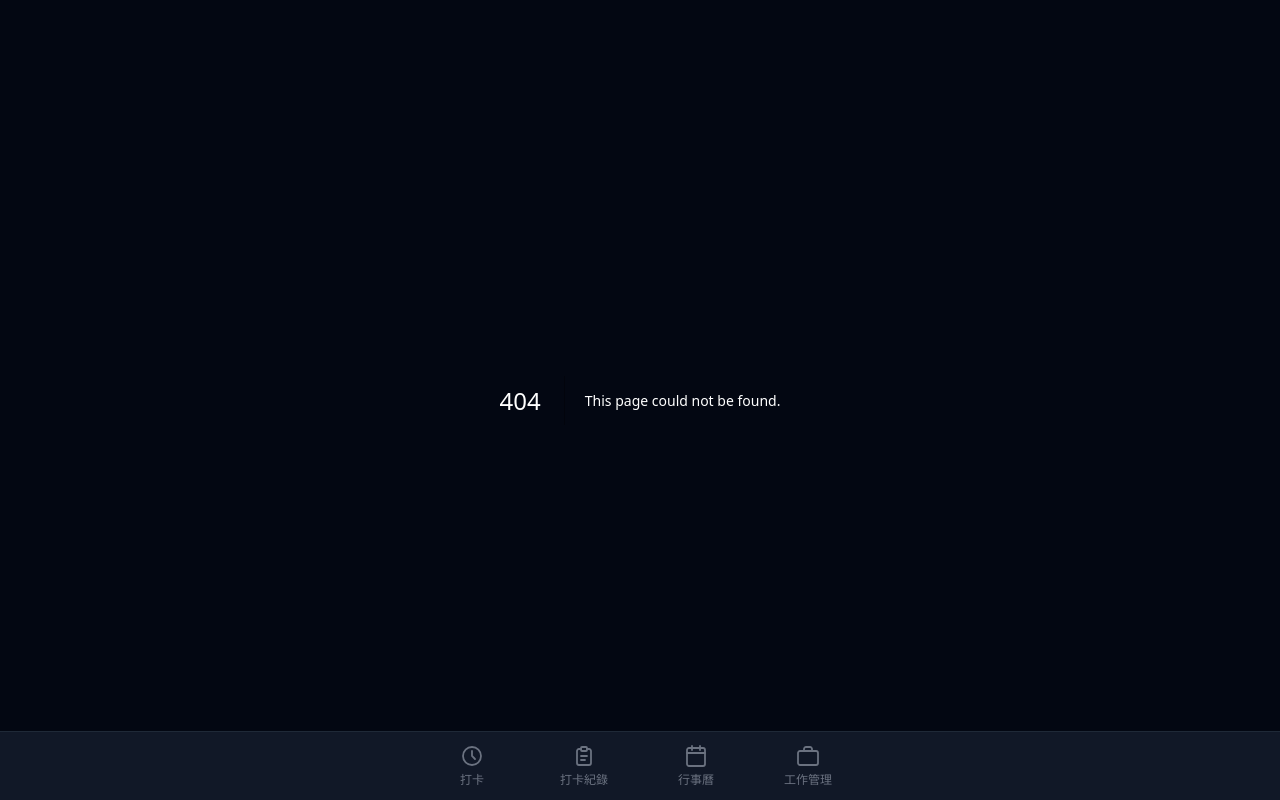
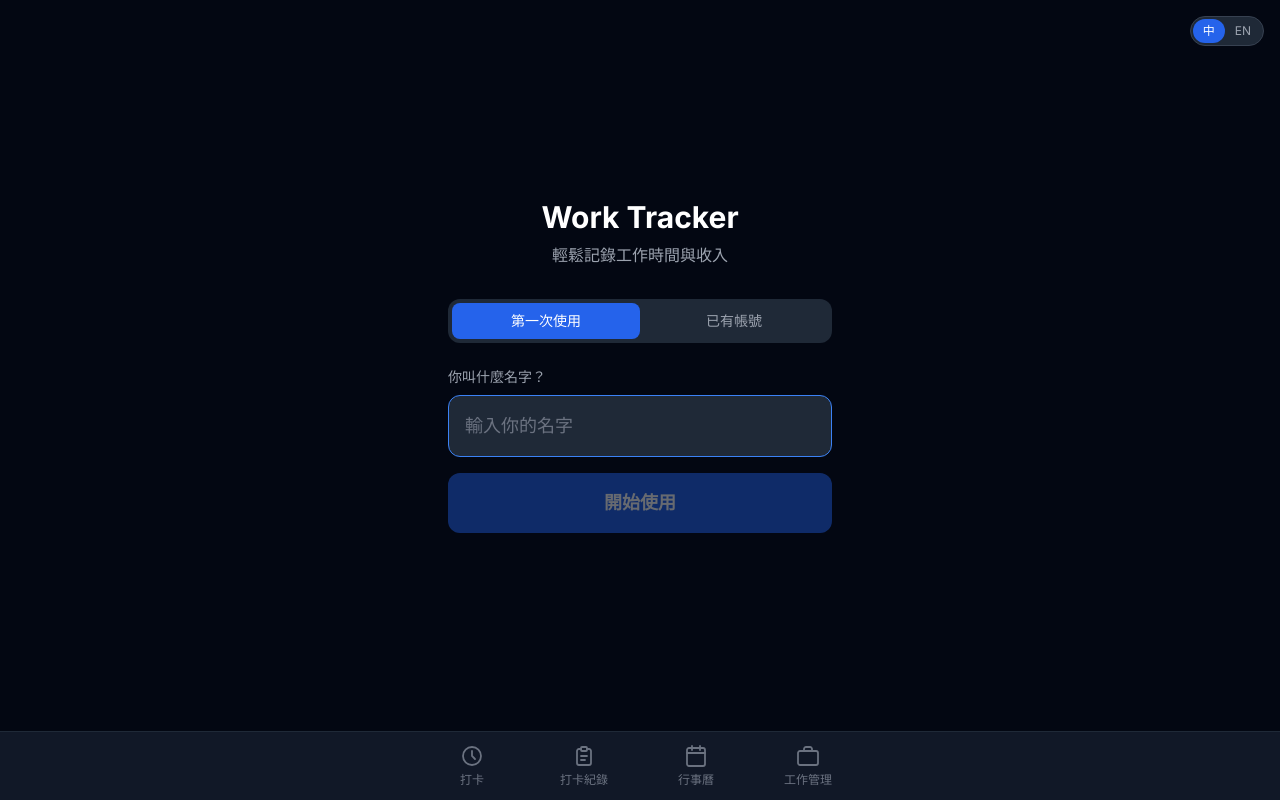
Before and after one commit to AidenChueh/work-tracker, a Next.js app: page /login in a window 1280 px wide. Before the commit this address had no page. Built offline with nearby package versions, Linux system fonts and the light colour scheme.

Commit message:
feat: 新增 /login 登入頁（新裝置 / 已有帳號兩個 tab）

```diff
--- /dev/null
+++ b/src/app/login/page.tsx
@@ -0,0 +1,141 @@
+"use client";
+import { useState } from "react";
+import { useRouter } from "next/navigation";
+import { LocaleToggle } from "@/components/LocaleToggle";
+import { useLocale } from "@/hooks/useLocale";
+
+type Tab = "new" | "restore";
+
+export default function LoginPage() {
+  const router = useRouter();
+  const { t } = useLocale();
+  const [tab, setTab] = useState<Tab>("new");
+
+  const [name, setName] = useState("");
+
+  const [restoreDeviceId, setRestoreDeviceId] = useState("");
+  const [restoreName, setRestoreName] = useState("");
+  const [restoreError, setRestoreError] = useState("");
+  const [restoring, setRestoring] = useState(false);
+
+  const handleNewUser = async (e: React.FormEvent) => {
+    e.preventDefault();
+    const trimmed = name.trim();
+    if (!trimmed) return;
+    const deviceId = crypto.randomUUID();
+    await fetch("/api/device", {
+      method: "POST",
+      headers: { "Content-Type": "application/json" },
+      body: JSON.stringify({ deviceId }),
+    });
+    localStorage.setItem("deviceId", deviceId);
+    localStorage.setItem("userName", trimmed);
+    router.replace("/");
+  };
+
+  const handleRestore = async (e: React.FormEvent) => {
+    e.preventDefault();
+    const id = restoreDeviceId.trim();
+    const nm = restoreName.trim();
+    if (!id || !nm) return;
+    setRestoring(true);
+    setRestoreError("");
+    const res = await fetch(`/api/device?deviceId=${encodeURIComponent(id)}`);
+    if (!res.ok) {
+      setRestoreError(t("login.restoreError"));
+      setRestoring(false);
+      return;
+    }
+    localStorage.setItem("deviceId", id);
+    localStorage.setItem("userName", nm);
+    router.replace("/");
+  };
+
+  return (
+    <div className="relative h-full bg-gray-950 text-white flex flex-col items-center justify-center px-6">
+      <div className="absolute top-4 right-4">
+        <LocaleToggle />
+      </div>
+
+      <h1 className="text-3xl font-bold mb-2">Work Tracker</h1>
+      <p className="text-gray-400 mb-8">{t("onboarding.subtitle")}</p>
+
+      <div className="flex bg-gray-800 rounded-xl p-1 mb-6 w-full max-w-sm">
+        <button
+          type="button"
+          onClick={() => setTab("new")}
+          className={`flex-1 py-2 rounded-lg text-sm font-medium transition-colors ${
+            tab === "new" ? "bg-blue-600 text-white" : "text-gray-400 hover:text-gray-200"
+          }`}
+        >
+          {t("login.tabNew")}
+        </button>
+        <button
+          type="button"
+          onClick={() => setTab("restore")}
+          className={`flex-1 py-2 rounded-lg text-sm font-medium transition-colors ${
+            tab === "restore" ? "bg-blue-600 text-white" : "text-gray-400 hover:text-gray-200"
+          }`}
+        >
+          {t("login.tabRestore")}
+        </button>
+      </div>
+
+      {tab === "new" ? (
+        <form onSubmit={handleNewUser} className="w-full max-w-sm space-y-4">
+          <div>
+            <label className="block text-sm text-gray-400 mb-2">{t("onboarding.askName")}</label>
+            <input
+              type="text"
+              value={name}
+              onChange={(e) => setName(e.target.value)}
+              placeholder={t("onboarding.namePlaceholder")}
+              autoFocus
+              className="w-full bg-gray-800 border border-gray-700 rounded-xl px-4 py-4 text-white text-lg placeholder-gray-500 focus:outline-none focus:border-blue-500"
+            />
+          </div>
+          <button
+            type="submit"
+            disabled={!name.trim()}
+            className="w-full py-4 rounded-xl bg-blue-600 text-white text-lg font-semibold hover:bg-blue-700 disabled:opacity-40 transition-colors"
+          >
+            {t("onboarding.start")}
+          </button>
+        </form>
+      ) : (
+        <form onSubmit={handleRestore} className="w-full max-w-sm space-y-4">
+          <div>
+            <label className="block text-sm text-gray-400 mb-2">{t("login.deviceIdLabel")}</label>
+            <input
+              type="text"
+              value={restoreDeviceId}
+              onChange={(e) => { setRestoreDeviceId(e.target.value); setRestoreError(""); }}
+              placeholder={t("login.deviceIdPlaceholder")}
+              className="w-full bg-gray-800 border border-gray-700 rounded-xl px-4 py-3 text-white text-sm placeholder-gray-500 focus:outline-none focus:border-blue-500 font-mono"
+            />
+          </div>
+          <div>
+            <label className="block text-sm text-gray-400 mb-2">{t("onboarding.askName")}</label>
+            <input
+              type="text"
+              value={restoreName}
+              onChange={(e) => setRestoreName(e.target.value)}
+              placeholder={t("onboarding.namePlaceholder")}
+              className="w-full bg-gray-800 border border-gray-700 rounded-xl px-4 py-4 text-white text-lg placeholder-gray-500 focus:outline-none focus:border-blue-500"
+            />
+          </div>
+          {restoreError && (
+            <p className="text-red-400 text-sm">{restoreError}</p>
+          )}
+          <button
+            type="submit"
+            disabled={!restoreDeviceId.trim() || !restoreName.trim() || restoring}
+            className="w-full py-4 rounded-xl bg-blue-600 text-white text-lg font-semibold hover:bg-blue-700 disabled:opacity-40 transition-colors"
+          >
+            {restoring ? t("login.restoring") : t("login.restoreBtn")}
+          </button>
+        </form>
+      )}
+    </div>
+  );
+}
```
